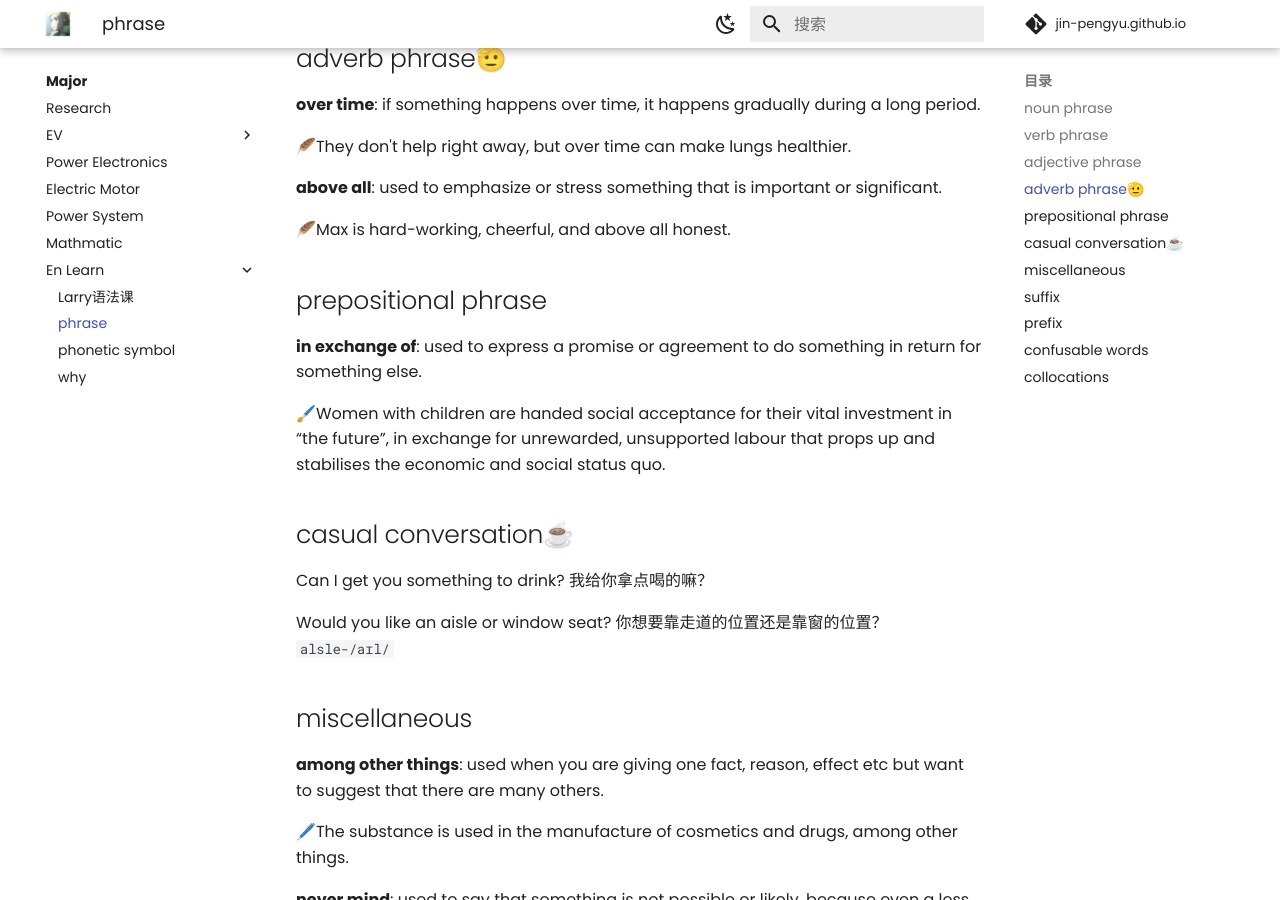
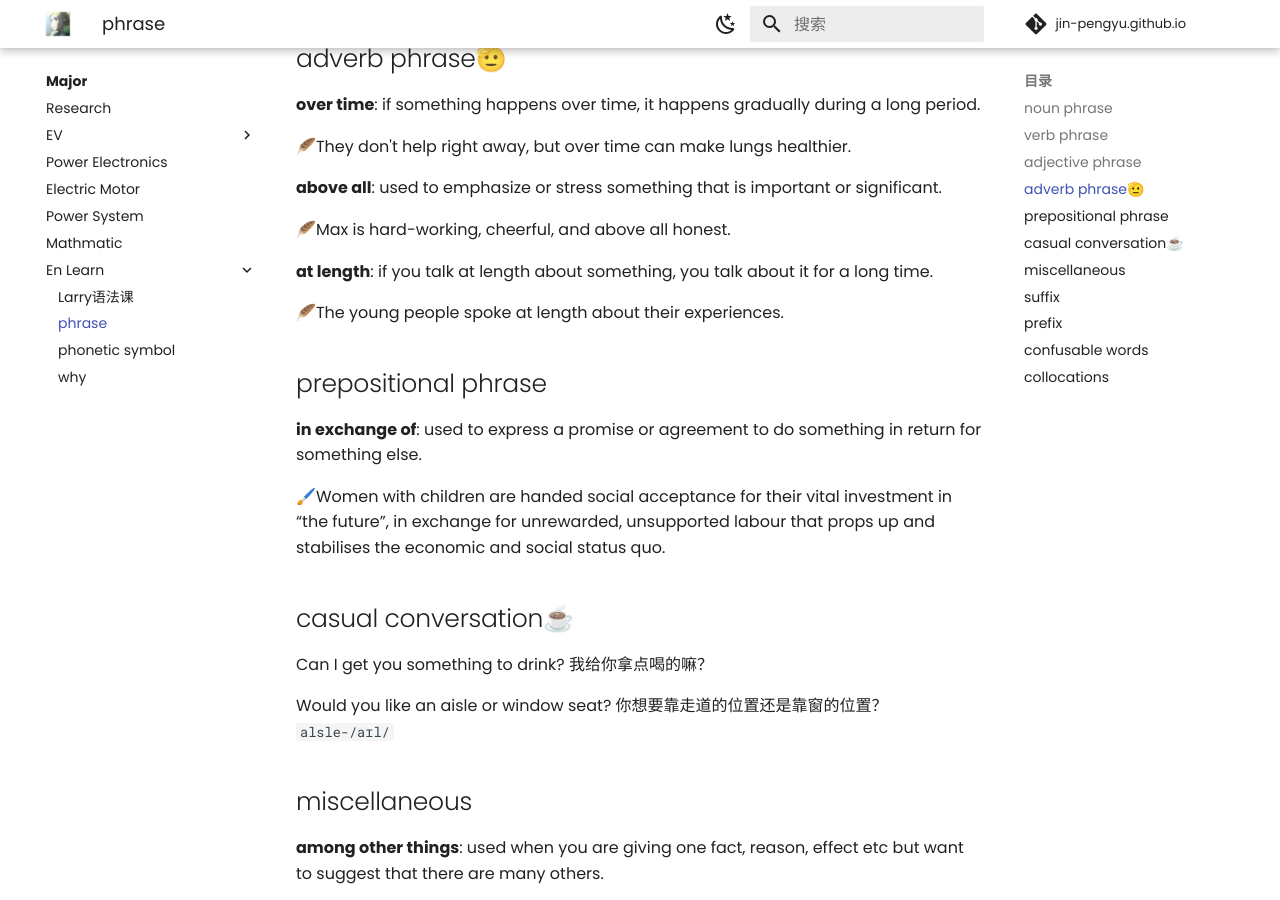
Before and after one commit to Pengyu-Jin/Pengyu-Jin.github.io, an MkDocs documentation site: the page built from docs/major/EN-learn/phrase.md, in a window 1280 px wide and 900 px high, scrolled down 1913 px. Built offline with MkDocs 1.6.1 and Material for MkDocs 9.7.7, drawn with Linux system fonts in a browser that asks for light colours; comment, search, counter and statistics services are not loaded.

Commit message:
20241016-a

```diff
--- a/docs/major/EN-learn/phrase.md
+++ b/docs/major/EN-learn/phrase.md
@@ -61,6 +61,10 @@
 **above all**: used to emphasize or stress something that is important or significant.
 
 🪶Max is hard-working, cheerful, and above all honest.
+
+**at length**: if you talk at length about something, you talk about it for a long time.
+
+🪶The young people spoke at length about their experiences.
 
 ## prepositional phrase
 
```
